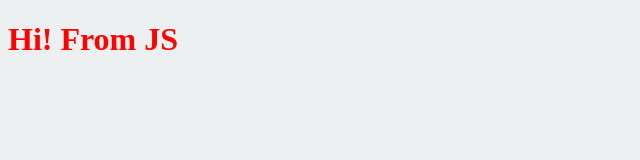
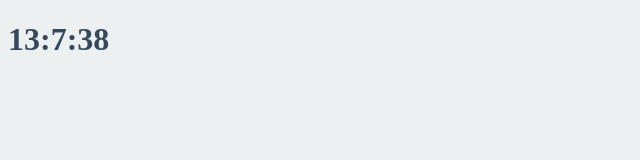
Before and after one commit to cieroyou/learn_javascript_with_css, a plain HTML site: page index.html in a window 1280 px wide. Shown: the whole page, without its empty margins (0-640 px from the left). Drawn offline with Linux system fonts and the light colour scheme.

Commit message:
Making a JS clock part One

```diff
--- /dev/null
+++ b/clock.js
@@ -0,0 +1,21 @@
+const clockContainer = document.querySelector('.js-clock'),
+    clockTitle = document.querySelector("h1");
+
+//1.1 개발자도구 - consol 창으로 Date()함수를 파악한다. 하단 순서대로 기입
+//1.1 const date = new Date();
+//1.1 date
+//1.1 date.getDay() //뒤에 ()를 꼭 붙인다.
+
+function getTime(){
+    const date = new Date();
+    const minutes = date.getMinutes();
+    const hours = date.getHours();
+    const seconds = date.getSeconds();
+    clockTitle.innerText = `${hours}:${minutes}:${seconds}`;
+
+}
+function init(){
+    getTime();
+}
+
+init();
--- a/index.html
+++ b/index.html
@@ -1,13 +1,13 @@
 <!DOCTYPE html>
 <html>
   <head>
-    <meta charset="utf-8">
-    <meta name="viewport" content="width=device-width">
     <title>Something</title>
     <link href="style.css" rel="stylesheet" type="text/css" />
   </head>
   <body>
-    <h1 id="title">This is works!
-    <script src="script.js"></script>
+    <div class="js-clock">
+      <h1>00:00</h1>
+    </div>
+    <script src="clock.js"></script>
   </body>
 </html>
```
